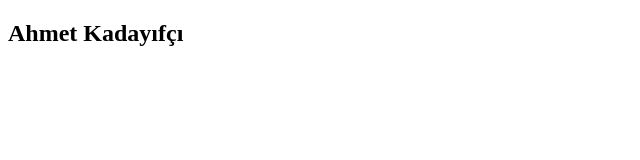
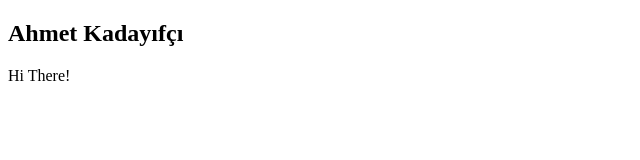
Before and after one commit to ahmetkullanicisi/initialRepo, a plain HTML site: page index.html in a window 1280 px wide. Shown: the full height of the page, 0-640 px from the left. Drawn offline with Linux system fonts and the light colour scheme.

Commit message:
Update index.html

```diff
--- a/index.html
+++ b/index.html
@@ -7,5 +7,6 @@
 </head>
 <body>
     <h2>Ahmet Kadayıfçı</h2>
+    <p>Hi There!</p>
 </body>
 </html>
```
